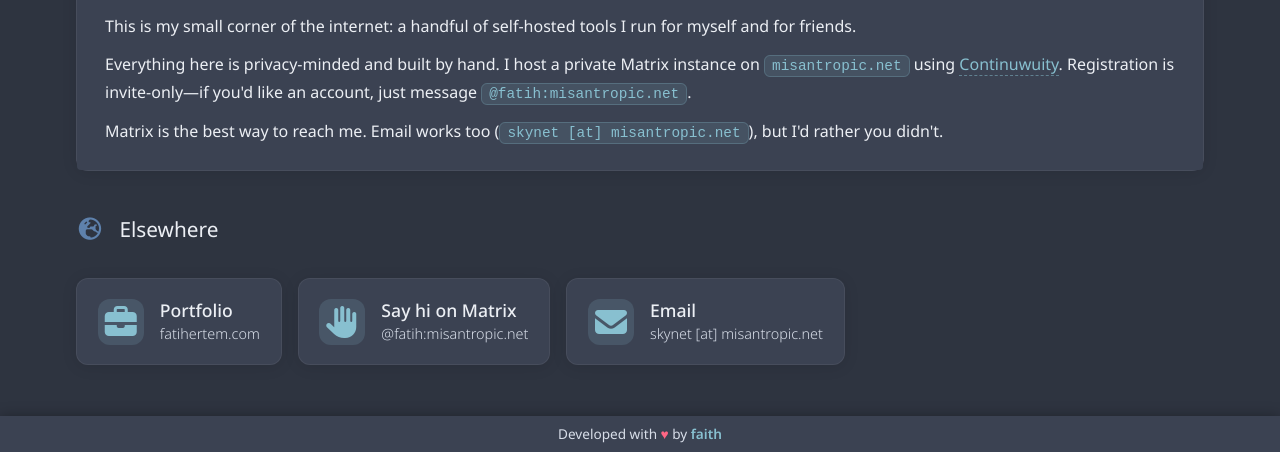
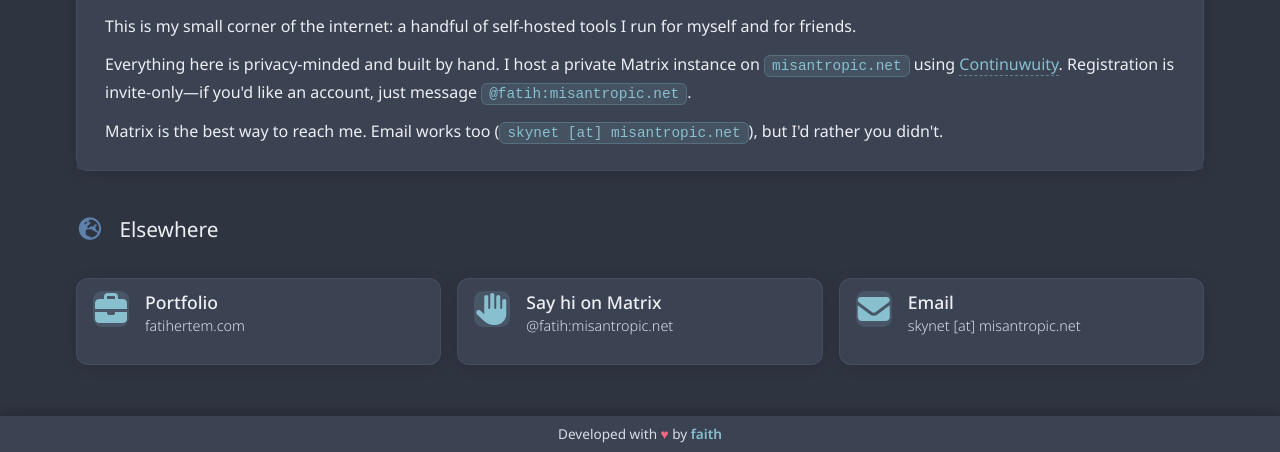
Before and after one commit to fthertm/misantropic, a plain HTML site: page public/index.html in a window 1280 px wide. Both pictures are taken after a click on the link "About". Shown: the part 348-800 px from the top of the page. Drawn offline with Linux system fonts and the light colour scheme; no server answers.

Commit message:
Update custom.css

```diff
--- a/public/assets/custom.css
+++ b/public/assets/custom.css
@@ -130,16 +130,33 @@ body #app .columns > .column:nth-child(1) .card .media-left { --accent: #88c0d0;
 body #app .columns > .column:nth-child(2) .card .media-left { --accent: #b48ead; }
 body #app .columns > .column:nth-child(3) .card .media-left { --accent: #a3be8c; }
 
-/* 3-column grid inside single group */
+/* full-width slim cards inside single group */
 body #app .columns > .column:only-child {
   display: grid;
   grid-template-columns: repeat(3, 1fr);
   gap: 1rem;
+  width: 100%;
+  max-width: 100%;
+  flex: 1 1 100%;
 }
 
 body #app .columns > .column:only-child > h2 {
   grid-column: 1 / -1;
   margin-bottom: 0.25rem;
+}
+
+body #app .columns > .column:only-child .card-content {
+  padding: 0.75rem 1rem;
+}
+
+body #app .columns > .column:only-child .card .media-left {
+  width: 36px;
+  height: 36px;
+  border-radius: 9px;
+}
+
+body #app .columns > .column:only-child .card .media-left i {
+  font-size: 16px;
 }
 
 @media (max-width: 768px) {
```
